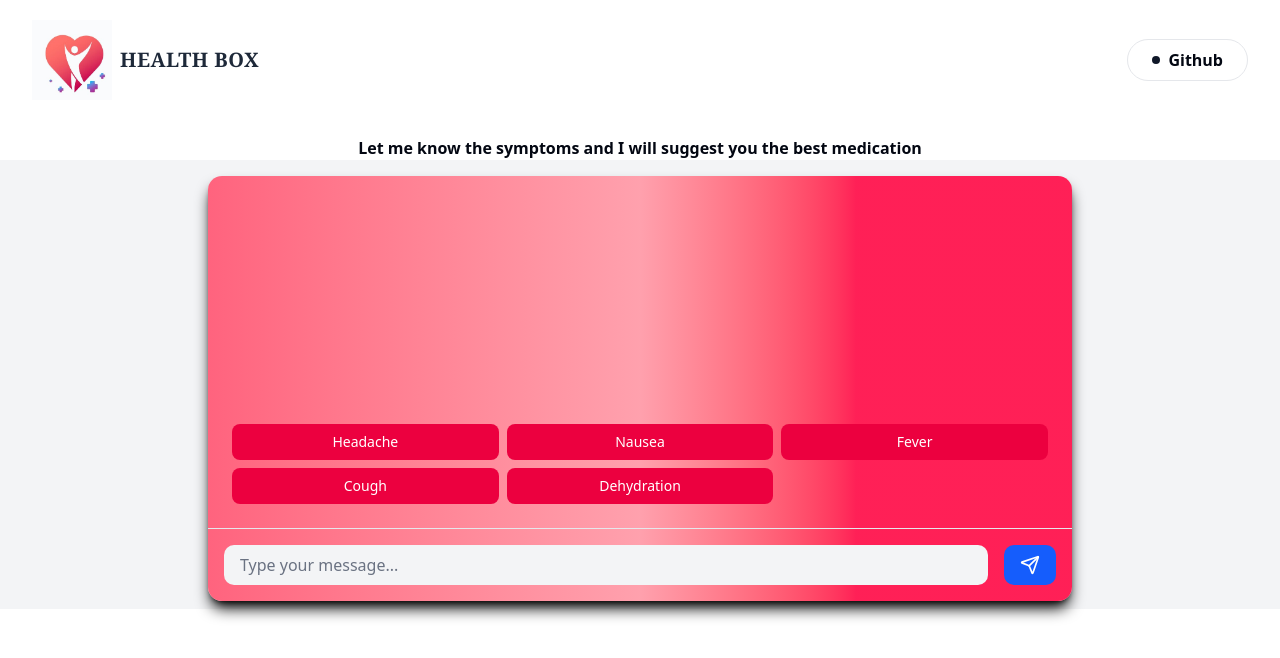
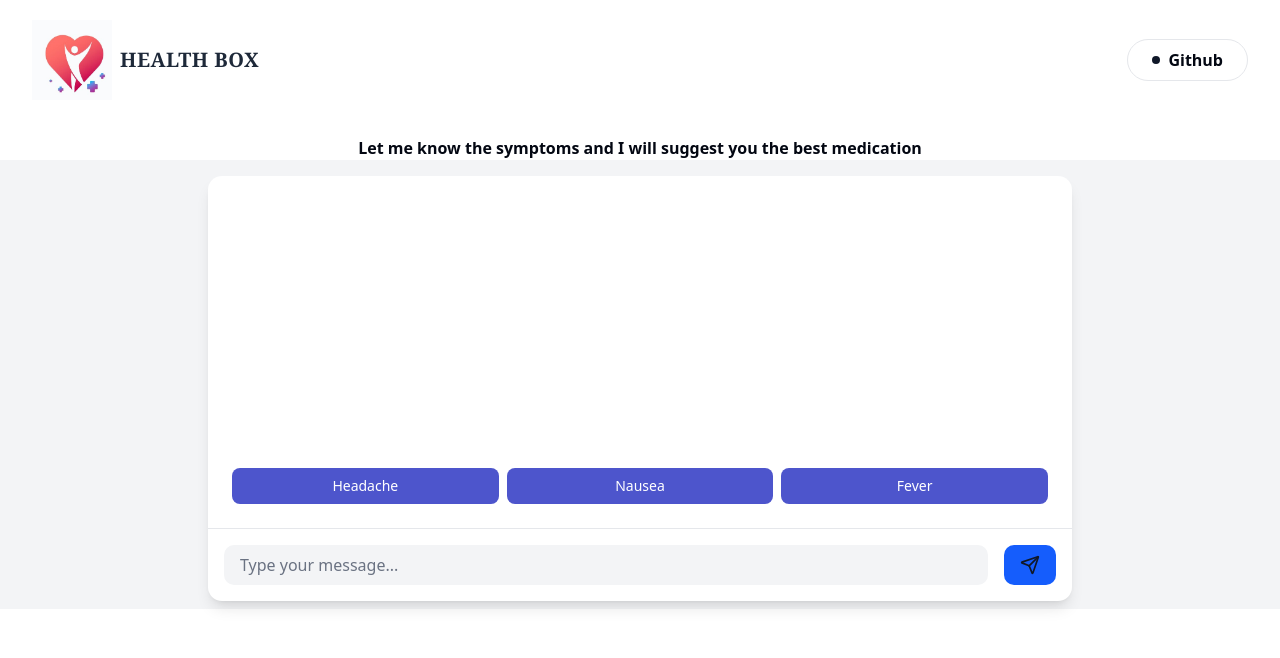
Before and after one commit to httpsumita/HealthBox, a Next.js app: page / in a window 1280 px wide. Shown: the top 658 px of the page. Built offline with nearby package versions, Linux system fonts and the light colour scheme.

Commit message:
Update chat.tsx

```diff
--- a/src/components/chat.tsx
+++ b/src/components/chat.tsx
@@ -78,12 +78,12 @@ export function ChatRoom() {
     setInputText(text);
   };
 
-  const quickReplies = ["Headache", "Nausea", "Fever", "Cough", "Dehydration"];
+  const quickReplies = ["Headache", "Nausea", "Fever", ];
 
   return (
     <div className={`h-3/4 ${isDarkMode ? "bg-gray-900 text-white" : "bg-gray-100 text-gray-900"}`}>
       <div className="max-w-4xl mx-auto px-4 pt-4 pb-2">
-        <div className={`h-[375px] md:h-[425px] shadow-black ${isDarkMode ? "bg-gray-800" : "bg-gradient-to-r from-rose-400 from- via-rose-300 via- to-rose-500 to-75%"} rounded-xl shadow-lg flex flex-col`}>
+        <div className={`h-[375px] md:h-[425px]  ${isDarkMode ? "bg-gray-800" : "bg-white"} rounded-xl shadow-lg flex flex-col`}>
           <div className="flex-1 overflow-y-auto p-6">
             <div className="space-y-4">
               {messages.map((message) => (
@@ -117,7 +117,7 @@ export function ChatRoom() {
                 <button
                   key={index}
                   onClick={() => handleQuickReplyClick(text)}
-                  className="px-2 text-center py-2 bg-rose-600 text-white rounded-md text-sm hover:bg-white hover:text-black transition-colors"
+                  className="px-2 text-center py-2 bg-[#4D55CC] text-white rounded-md text-sm hover:bg-white hover:text-black transition-colors"
                 >
                   {text}
                 </button>
@@ -137,7 +137,7 @@ export function ChatRoom() {
               />
               <button
                 type="submit"
-                className="px-4 py-2 bg-blue-600 text-white rounded-lg hover:bg-blue-700 transition-colors"
+                className="px-4 py-2 bg-blue-600 text-WHITE rounded-lg hover:bg-blue-700 transition-colors"
               >
                 <Send size={20} />
               </button>
```
